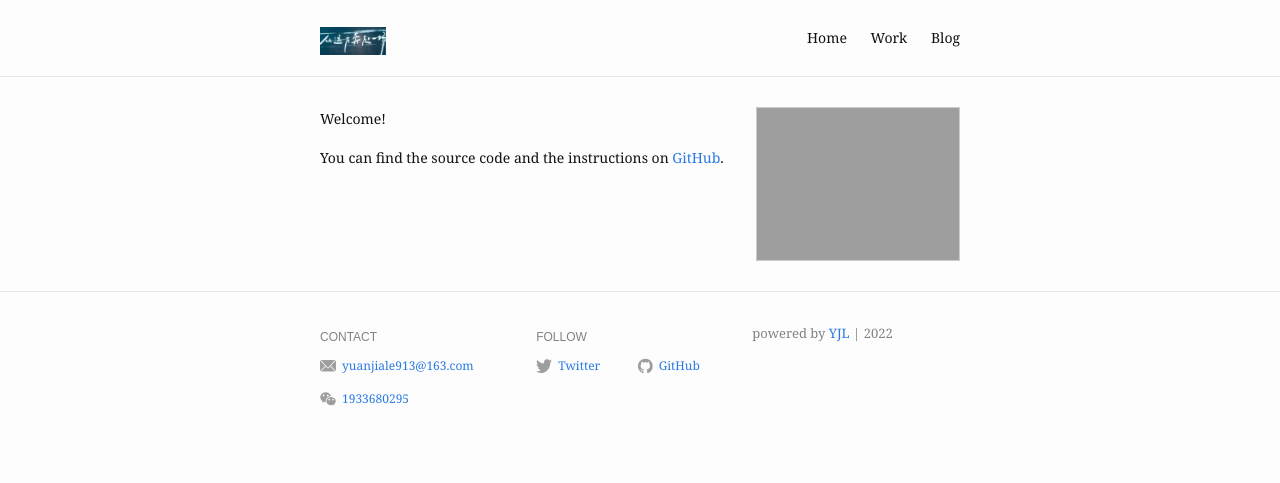
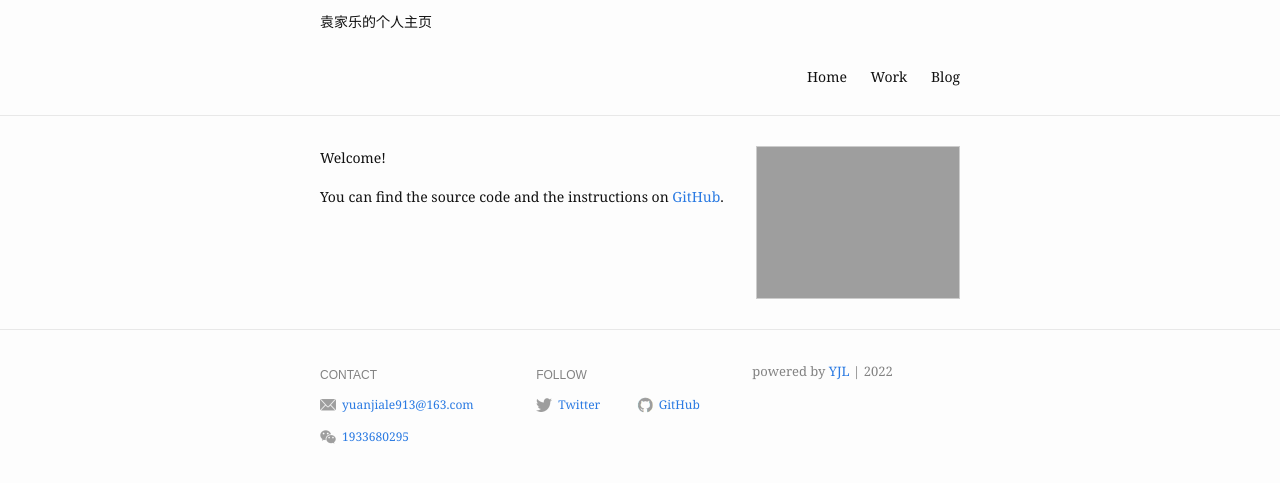
Before and after one commit to yuanjialegithub/yjl, a Jekyll site: the page built from index.md, in a window 1280 px wide. Shown: the top 483 px of the page. Built offline with Jekyll 4.4.1, drawn with Linux system fonts in a browser that asks for light colours.

Commit message:
Update header.html

```diff
--- a/_includes/header.html
+++ b/_includes/header.html
@@ -1,9 +1,9 @@
 <header class="site-header">
   <div class="wrapper">
-    <a class="site-title" href="{{ "" | prepend: site.baseurl | prepend: site.url }}/">
+<!--     <a class="site-title" href="{{ "" | prepend: site.baseurl | prepend: site.url }}/">
       <img src="{{ "/assets/img/title.png" | absolute_url }}" alt="{{ site.title }}" />
-    </a>
-
+    </a> -->
+  <p>袁家乐的个人主页</p>
     <nav class="site-nav">
       <a href="#" class="menu-icon"></a>
 
```
